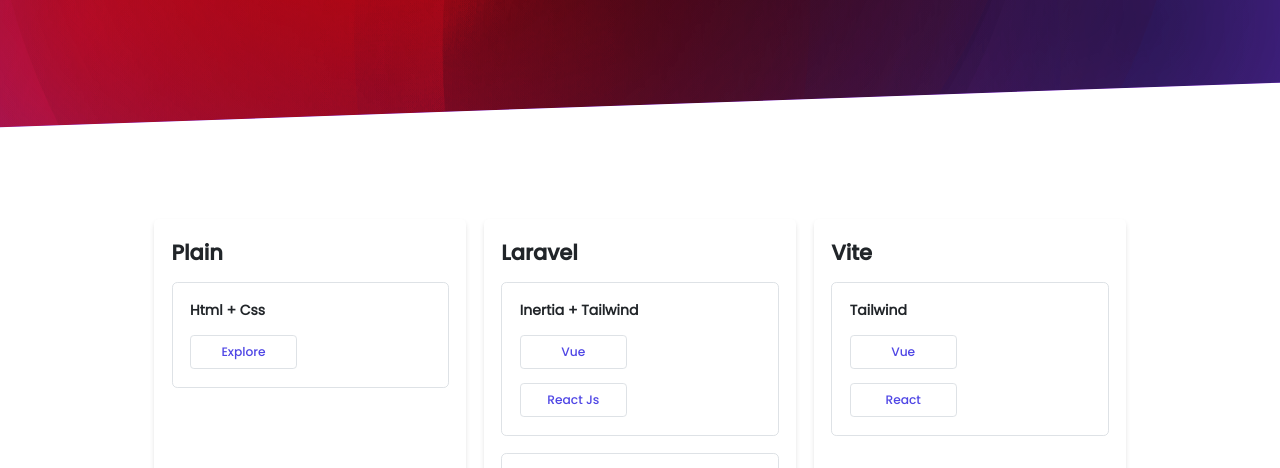
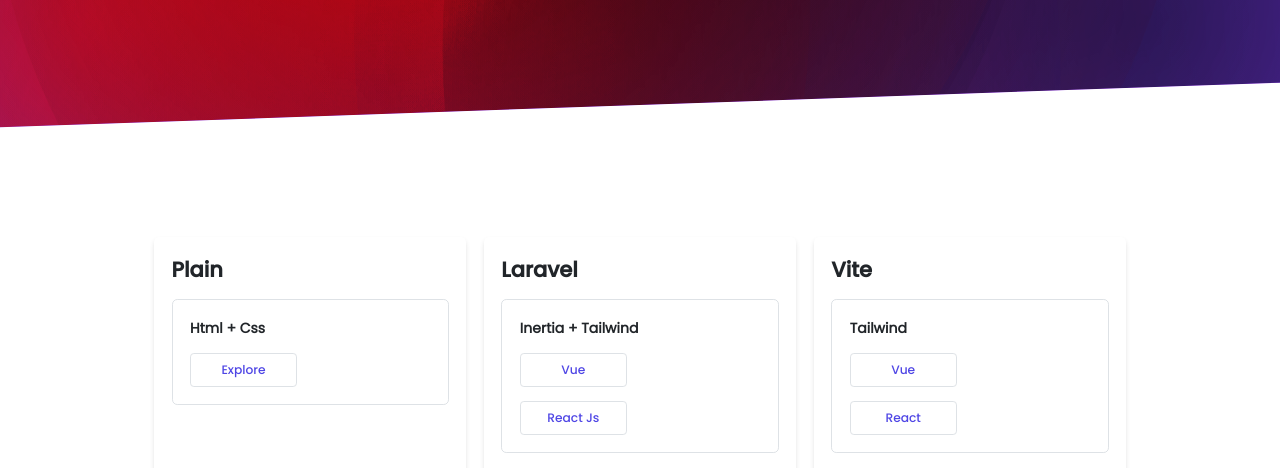
Before and after one commit to ilhamrhmtkbr/iamra-css, a website: page docs/index.html in a window 1280 px wide. Shown: the part 272-740 px from the top of the page. Drawn offline with Linux system fonts and the light colour scheme.

Commit message:
fix: tampilan homepage

```diff
--- a/docs/index.html
+++ b/docs/index.html
@@ -11,7 +11,7 @@
     <script>hljs.highlightAll();</script>
     <meta name="viewport" content="width=device-width, initial-scale=1.0">
 </head>
-<body style="min-height: 100dvh; margin-bottom: 25dvh">
+<body style="min-height: 100dvh; margin-bottom: 25dvh" class="grid-start">
 <div class="header finisher-header w-full flex-aic-jcc" style="height:50dvh; padding: var(--m); box-sizing: border-box">
     <div class="h-max-content max-width-1000">
         <h1 class="text-white font-bold" style="font-size: calc(var(--xxxx) * 2)">Iamra Css</h1>
```
